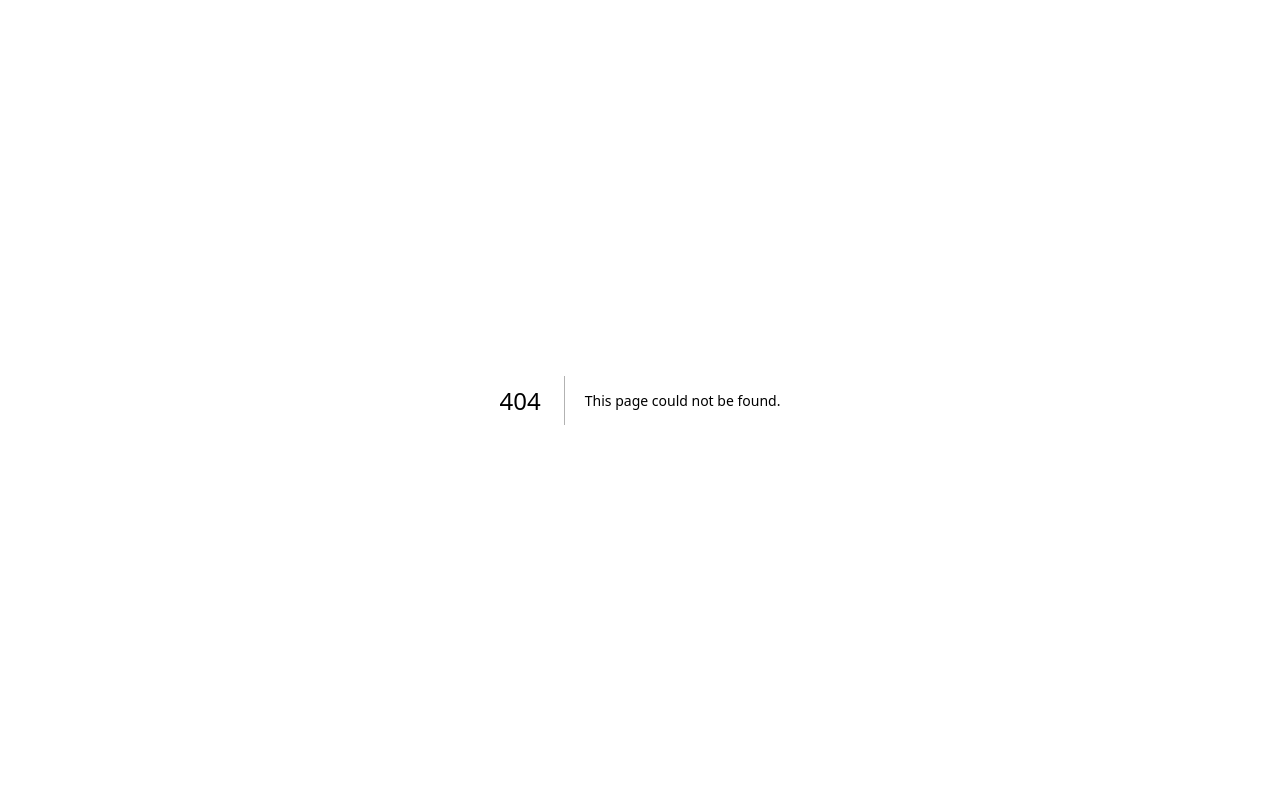
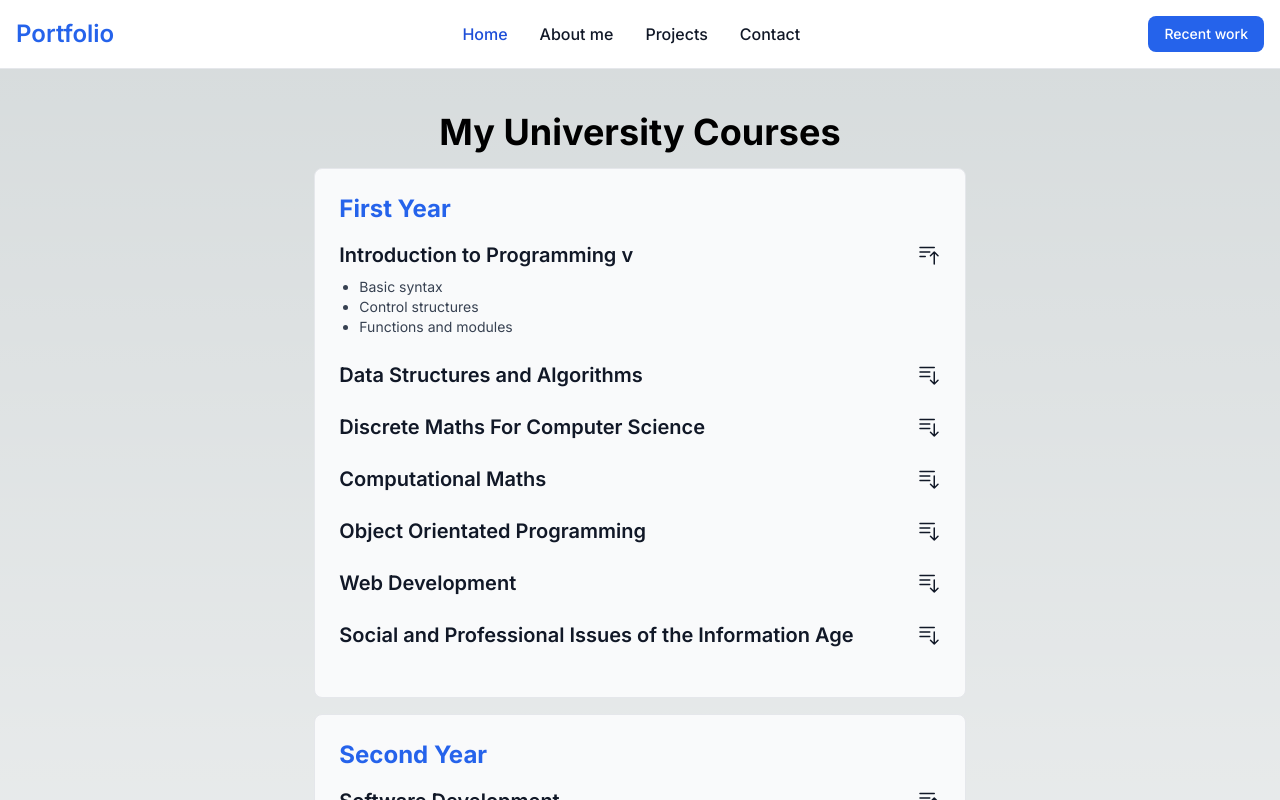
Before and after one commit to Morgan0404/portfolio-website, a Next.js app: page /uni in a window 1280 px wide. Before the commit this address had no page. Shown: the top 800 px of the page. Built offline with nearby package versions, Linux system fonts and the light colour scheme.

Commit message:
Adding learn more page about University

```diff
--- /dev/null
+++ b/src/app/uni/page.tsx
@@ -0,0 +1,13 @@
+import Navbar from "@/components/Navbar";
+import React from "react";
+import UniAbout from "@/components/UniAbout";
+
+export default function Uni() {
+    return (
+        <div>
+            <UniAbout/>
+
+
+        </div>
+    );
+}
--- /dev/null
+++ b/src/components/CoursePannel.tsx
@@ -0,0 +1,60 @@
+'use client'; // Add this line at the top
+
+import React, { useState } from "react";
+
+type Course = {
+    title: string;
+    details: string[];
+};
+
+type PanelProps = {
+    heading: string;
+    courses: Course[];
+};
+
+export default function CoursePanel({ heading, courses }: PanelProps) {
+    // Initialize openCourses with the first course set to true
+    const [openCourses, setOpenCourses] = useState<boolean[]>(courses.map((_, index) => index === 0));
+
+    const toggleCourse = (index: number) => {
+        setOpenCourses(prevState => {
+            const newState = [...prevState];
+            newState[index] = !newState[index];
+            return newState;
+        });
+    };
+
+    return (
+        <div className="w-full max-w-4xl p-6 border border-gray-200 dark:border-gray-700 rounded-lg bg-gray-50 dark:bg-gray-800">
+            <h2 className="text-2xl font-bold text-blue-600 mb-4">{heading}</h2>
+            {courses.map((course, index) => (
+                <div key={index} className="mb-6">
+                    <button
+                        className="text-xl font-semibold text-gray-900 dark:text-white w-full text-left flex items-center justify-between focus:outline-none"
+                        onClick={() => toggleCourse(index)}
+                    >
+                        <span>{course.title}</span>
+                        <span className="ml-2">
+                            {openCourses[index] ? (
+                                <svg xmlns="http://www.w3.org/2000/svg" fill="none" viewBox="0 0 24 24" strokeWidth="1.5" stroke="currentColor" className="w-6 h-6">
+                                    <path strokeLinecap="round" strokeLinejoin="round" d="M3 4.5h14.25M3 9h9.75M3 13.5h5.25m5.25-.75L17.25 9m0 0L21 12.75M17.25 9v12" />
+                                </svg>
+                            ) : (
+                                <svg xmlns="http://www.w3.org/2000/svg" fill="none" viewBox="0 0 24 24" strokeWidth="1.5" stroke="currentColor" className="w-6 h-6">
+                                    <path strokeLinecap="round" strokeLinejoin="round" d="M3 4.5h14.25M3 9h9.75M3 13.5h9.75m4.5-4.5v12m0 0-3.75-3.75M17.25 21 21 17.25" />
+                                </svg>
+                            )}
+                        </span>
+                    </button>
+                    {openCourses[index] && (
+                        <ul className="list-disc pl-5 text-sm text-gray-700 dark:text-gray-300 mt-2">
+                            {course.details.map((detail, i) => (
+                                <li key={i}>{detail}</li>
+                            ))}
+                        </ul>
+                    )}
+                </div>
+            ))}
+        </div>
+    );
+}
--- a/src/components/Timeline.tsx
+++ b/src/components/Timeline.tsx
@@ -30,7 +30,29 @@ const Timeline = () => {
                 <p className="text-base font-normal text-gray-500 dark:text-gray-400">
                     I am currently pursuing my degree in Computer Science at the University of Exeter, where I am developing practical skills in the specification, design, and implementation of computer systems. My education is deeply rooted in both theoretical foundations and cutting-edge research, particularly in areas like machine learning, artificial intelligence, and nature-inspired computation.
 
-                    The program is designed to reflect the entire Computer Science development cycle—from theory and design to development, testing, and application—ensuring a comprehensive and relevant learning experience.                </p>
+                    The program is designed to reflect the entire Computer Science development cycle—from theory and design to development, testing, and application—ensuring a comprehensive and relevant learning experience.
+                </p>
+                <a
+                    href="/uni"
+                    className="inline-flex items-center px-4 py-2 text-sm font-medium text-gray-900 bg-white border border-gray-200 rounded-lg hover:bg-gray-100 hover:text-blue-700 focus:z-10 focus:ring-4 focus:outline-none focus:ring-gray-100 focus:text-blue-700 dark:bg-gray-800 dark:text-gray-400 dark:border-gray-600 dark:hover:text-white dark:hover:bg-gray-700 dark:focus:ring-gray-700"
+                >
+                    Learn more
+                    <svg
+                        className="w-3 h-3 ms-2 rtl:rotate-180"
+                        aria-hidden="true"
+                        xmlns="http://www.w3.org/2000/svg"
+                        fill="none"
+                        viewBox="0 0 14 10"
+                    >
+                        <path
+                            stroke="currentColor"
+                            strokeLinecap="round"
+                            strokeLinejoin="round"
+                            strokeWidth="2"
+                            d="M1 5h12m0 0L9 1m4 4L9 9"
+                        />
+                    </svg>
+                </a>
             </li>
 
             <li className="mb-10 ms-4">
--- /dev/null
+++ b/src/components/UniAbout.tsx
@@ -0,0 +1,58 @@
+import React from "react";
+import Navbar from "@/components/Navbar";
+import CoursePanel from "@/components/CoursePannel"; // Adjust the path as needed
+
+export default function UniAbout() {
+    return (
+        <div>
+            <Navbar />
+            <main className="flex min-h-screen flex-col items-center justify-between p-24 pt-20">
+                <div className="flex flex-col items-center gap-4">
+                    <h1 className="text-4xl font-bold text-center mt-8">My University Courses</h1>
+
+                    <CoursePanel
+                        heading="First Year"
+                        courses={[
+                            { title: "Introduction to Programming v", details: ["Basic syntax", "Control structures", "Functions and modules"] },
+                            { title: "Data Structures and Algorithms", details: ["Arrays and Lists", "Trees and Graphs", "Sorting algorithms"] },
+                            { title: "Discrete Maths For Computer Science", details: ["Discrete mathematics", "Linear algebra", "Probability"] },
+                            { title: "Computational Maths", details: ["Discrete mathematics", "Linear algebra", "Probability"] },
+                            { title: "Object Orientated Programming", details: ["CPU architecture", "Memory hierarchy", "Assembly language"] },
+                            { title: "Web Development", details: ["HTML/CSS", "JavaScript basics", "Responsive design"] },
+                            { title: "Social and Professional Issues of the Information Age", details: ["HTML/CSS", "JavaScript basics", "Responsive design"] }
+
+                        ]}
+                    />
+
+                    <CoursePanel
+                        heading="Second Year"
+                        courses={[
+                            { title: "Software Development", details: ["Agile methodologies", "Version control with Git", "Software testing"] },
+                            { title: "Computer Languages and representation", details: ["SQL basics", "Normalization", "Database design"] },
+                            { title: "Database Theory and Design", details: ["Process management", "Memory management", "File systems"] },
+                            { title: "Artificial Intelligence", details: ["Process management", "Memory management", "File systems"] },
+                            { title: "Network and Computer Security", details: ["TCP/IP protocols", "Network security", "Encryption techniques"] },
+                            { title: "Mobile and ubiquitous computing", details: ["JavaScript frameworks", "APIs", "Front-end optimization"] },
+                            { title: "Group Software development project", details: ["JavaScript frameworks", "APIs", "Front-end optimization"] },
+                            { title: "Computer Science Research and Applications", details: ["JavaScript frameworks", "APIs", "Front-end optimization"] }
+
+
+                        ]}
+                    />
+
+                    <CoursePanel
+                        heading="Third Year"
+                        courses={[
+                            { title: "Individual Literature Review and Project (Final Year Project)", details: ["Search algorithms", "Logic and reasoning", "AI ethics"] },
+                            { title: "Machine Learning And AI", details: ["Supervised learning", "Unsupervised learning", "Neural networks"] },
+                            { title: "Learning From Data", details: ["AWS services", "Serverless architecture", "Containerization with Docker"] },
+                            { title: "Enterprise Computing", details: ["Concurrency", "Distributed databases", "Fault tolerance"] },
+                            { title: "Nature Inspired Computation", details: ["Concurrency", "Distributed databases", "Fault tolerance"] },
+                            { title: "Algorithms that changed the world", details: ["Research", "Project development", "Thesis writing"] }
+                        ]}
+                    />
+                </div>
+            </main>
+        </div>
+    );
+}
```
